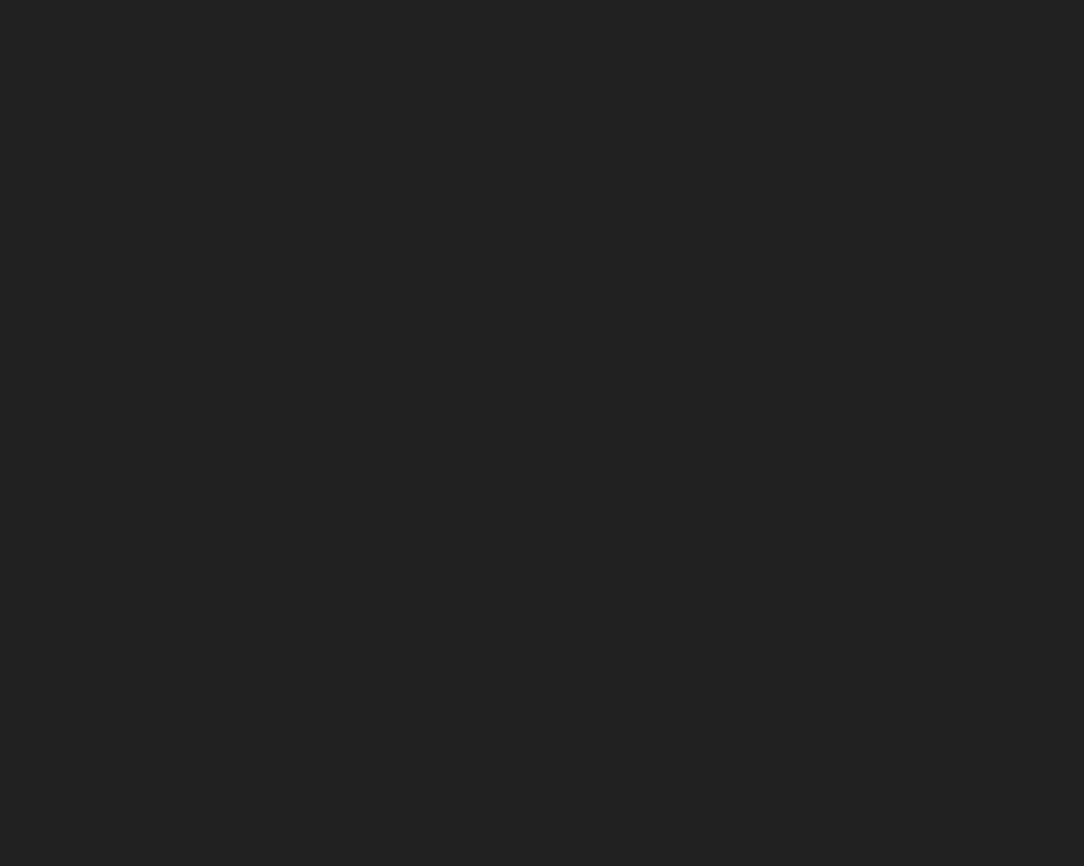
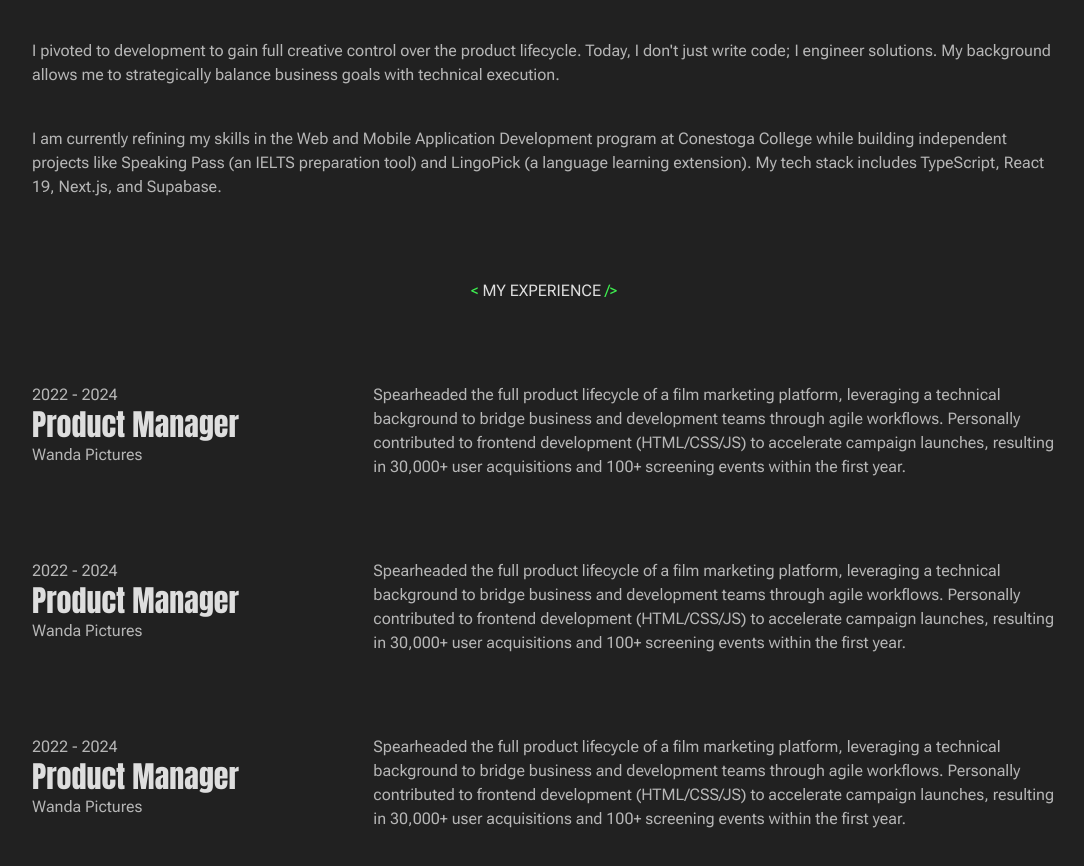
Before and after one commit to Mou2xie/yongwork, an Angular app: page /about-me in a window 1280 px wide. Shown: the part 500-1366 px from the top of the page, without its empty margins (96-1180 px from the left). Before the commit the page ends 872 px from the top, so only its background shows below. Built offline with nearby package versions, Linux system fonts and the light colour scheme.

Commit message:
feat: Add contact page and revamp about me page content and layout.

```diff
--- a/src/app/app.routes.ts
+++ b/src/app/app.routes.ts
@@ -3,6 +3,7 @@ import { MainLayout } from './layouts/main-layout/main-layout.layout';
 import { Index } from './features/index/index.route';
 import { Portfolio } from './features/portfolio/portfolio.route';
 import { AboutMe } from './features/about-me/about-me.route';
+import { Contact } from './features/contact/contact.route';
 
 export const routes: Routes = [
     {
@@ -21,6 +22,10 @@ export const routes: Routes = [
                 path: 'about-me',
                 component: AboutMe,
             },
+            {
+                path: 'contact',
+                component: Contact,
+            }
         ],
     },
 ];
--- a/src/app/features/about-me/about-me.html
+++ b/src/app/features/about-me/about-me.html
@@ -1,3 +1,66 @@
 <div class=" mt-18">
-    about me
+    <section class=" mt-20 lg:mt-30">
+        <img src="/images/aboutmehero.png" alt=" a programmer sitting by a table" class=" w-full lg:w-2/3 mx-auto">
+    </section>
+    <section class=" space-y-10 my-10 lg:my-20">
+        <p>
+            For a decade, I led product teams at major tech companies like Wanda Pictures and iQIYI, driving user growth
+            and optimizing digital experiences for millions of users. While I loved defining the "what" and "why" of a
+            product, my profound passion for technology drove me to master the "how."
+        </p>
+        <p>
+            I pivoted to development to gain full creative control over the product lifecycle. Today, I don't just write
+            code; I engineer solutions. My background allows me to strategically balance business goals with technical
+            execution.
+        </p>
+        <p>
+            I am currently refining my skills in the Web and Mobile Application Development program at Conestoga College
+            while building independent projects like Speaking Pass (an IELTS preparation tool) and LingoPick (a language
+            learning extension). My tech stack includes TypeScript, React 19, Next.js, and Supabase.
+        </p>
+    </section>
+    <section>
+        <app-title>MY EXPERIENCE</app-title>
+        <div>
+            <div class=" grid grid-cols-1 lg:grid-cols-3 gap-5 lg:gap-0 my-20">
+                <div class=" lg:col-span-1">
+                    <p>2022 - 2024</p>
+                    <p class=" text-highlight-text font-anton text-2xl lg:text-3xl">Product Manager</p>
+                    <p>Wanda Pictures</p>
+                </div>
+                <p class=" lg:col-span-2">
+                    Spearheaded the full product lifecycle of a film marketing platform, leveraging a technical
+                    background to bridge business and development teams through agile workflows. Personally contributed
+                    to frontend development (HTML/CSS/JS) to accelerate campaign launches, resulting in 30,000+ user
+                    acquisitions and 100+ screening events within the first year.
+                </p>
+            </div>
+            <div class=" grid grid-cols-1 lg:grid-cols-3 gap-5 lg:gap-0 my-20">
+                <div class=" lg:col-span-1">
+                    <p>2022 - 2024</p>
+                    <p class=" text-highlight-text font-anton text-2xl lg:text-3xl">Product Manager</p>
+                    <p>Wanda Pictures</p>
+                </div>
+                <p class=" lg:col-span-2">
+                    Spearheaded the full product lifecycle of a film marketing platform, leveraging a technical
+                    background to bridge business and development teams through agile workflows. Personally contributed
+                    to frontend development (HTML/CSS/JS) to accelerate campaign launches, resulting in 30,000+ user
+                    acquisitions and 100+ screening events within the first year.
+                </p>
+            </div>
+            <div class=" grid grid-cols-1 lg:grid-cols-3 gap-5 lg:gap-0 my-20">
+                <div class=" lg:col-span-1">
+                    <p>2022 - 2024</p>
+                    <p class=" text-highlight-text font-anton text-2xl lg:text-3xl">Product Manager</p>
+                    <p>Wanda Pictures</p>
+                </div>
+                <p class=" lg:col-span-2">
+                    Spearheaded the full product lifecycle of a film marketing platform, leveraging a technical
+                    background to bridge business and development teams through agile workflows. Personally contributed
+                    to frontend development (HTML/CSS/JS) to accelerate campaign launches, resulting in 30,000+ user
+                    acquisitions and 100+ screening events within the first year.
+                </p>
+            </div>
+        </div>
+    </section>
 </div>
--- a/src/app/features/about-me/about-me.route.ts
+++ b/src/app/features/about-me/about-me.route.ts
@@ -1,8 +1,10 @@
 import { Component } from "@angular/core";
+import { Title } from "../../shared/components/title/title.component";
 
 @Component({
     selector: 'app-about-me',
     templateUrl: './about-me.html',
+    imports: [Title]
 })
 export class AboutMe {
 }
--- /dev/null
+++ b/src/app/features/contact/contact.html
@@ -0,0 +1,34 @@
+<div class=" h-[80vh] mt-18 flex flex-col justify-center items-center">
+
+    <section class=" relative mt-10">
+        <img src="/images/astro.png" alt="astro" class=" w-40 lg:w-50 absolute -top-50 -left-10 lg:-top-40 lg:-left-70">
+        <div class=" space-y-5">
+            <div class=" flex items-center gap-3">
+                <img src="/images/email.svg" alt="email-icon" class=" w-8">
+                <p class=" text-highlight-text font-anton text-xl   lg:text-2xl">jadxie2022@gmail.com</p>
+            </div>
+            <div class=" flex items-center gap-3">
+                <img src="/images/mobile.svg" alt="phone-icon" class=" w-8">
+                <p class=" text-highlight-text font-anton text-xl lg:text-2xl">+1 382 889 3727</p>
+            </div>
+            <div class=" flex items-center gap-3">
+                <img src="/images/location.svg" alt="location-icon" class=" w-8">
+                <p class=" text-highlight-text font-anton text-xl lg:text-2xl">Waterloo, ON, Canada</p>
+            </div>
+        </div>
+        <div class=" mt-10 space-y-5">
+            <p class=" text-lg text-center">Also Find Me On</p>
+            <div class=" flex justify-center items-center gap-10">
+                <a href="" class="hover:-translate-y-1 transition-all duration-200"><img src="/images/github.svg"
+                        alt="github-icon" class=" w-12"></a>
+                <a href="" class="hover:-translate-y-1 transition-all duration-200"><img src="/images/linkedin.svg"
+                        alt="linkedin-icon" class=" w-12"></a>
+                <a href="" class="hover:-translate-y-1 transition-all duration-200"><img src="/images/x.svg"
+                        alt="x-icon" class=" w-12"></a>
+            </div>
+        </div>
+    </section>
+
+    <div class=" fixed -bottom-930 -right-580 w-[4000px] h-[4000px] bg-accent rounded-full opacity-40"></div>
+
+</div>
--- a/src/app/features/portfolio/portfolio.html
+++ b/src/app/features/portfolio/portfolio.html
@@ -14,12 +14,15 @@
 
     <section class=" my-10 lg:my-20 grid grid-cols-1 lg:grid-cols-5 gap-5">
         <aside class=" lg:col-span-1 sticky top-18 self-start">
-            <div class=" space-y-5 font-anton text-highlight-text text-xl">
-                <div>Web APP</div>
-                <div>Mobile APP</div>
-                <div>AI Workflow</div>
-                <div>Design Work</div>
-                <div>PRD</div>
+            <div class=" space-y-5 font-anton text-xl text-highlight-text">
+                <div class=" ">Web APP</div>
+                <div class=" opacity-50 hover:opacity-100 transition-opacity duration-200 cursor-pointer">Mobile APP
+                </div>
+                <div class=" opacity-50 hover:opacity-100 transition-opacity duration-200 cursor-pointer">AI Workflow
+                </div>
+                <div class=" opacity-50 hover:opacity-100 transition-opacity duration-200 cursor-pointer">Design Work
+                </div>
+                <div class=" opacity-50 hover:opacity-100 transition-opacity duration-200 cursor-pointer">PRD</div>
             </div>
         </aside>
         <div class=" lg:col-span-4">
--- a/src/app/shared/components/nav-bar/nav-bar.html
+++ b/src/app/shared/components/nav-bar/nav-bar.html
@@ -21,7 +21,7 @@
 
     <!-- mobile menu -->
     @if(menuFlag()){
-    <div class="absolute top-18 left-0 right-0 border-y border-normal-text bg-bg">
+    <div class="absolute top-18 left-0 right-0 border-b border-normal-text bg-bg">
         @for(route of routes; track route.label) {
         <a class=" block text-highlight-text text-lg py-4 text-center " routerLink="{{ route.path }}"
             routerLinkActive="text-accent!" [routerLinkActiveOptions]="{ exact: route.path === '/' }"
```
Also changed, not shown: src/app/features/contact/contact.route.ts (added, +9 -0 lines), public/images/aboutmehero.png (added), public/images/astro.png (added).
